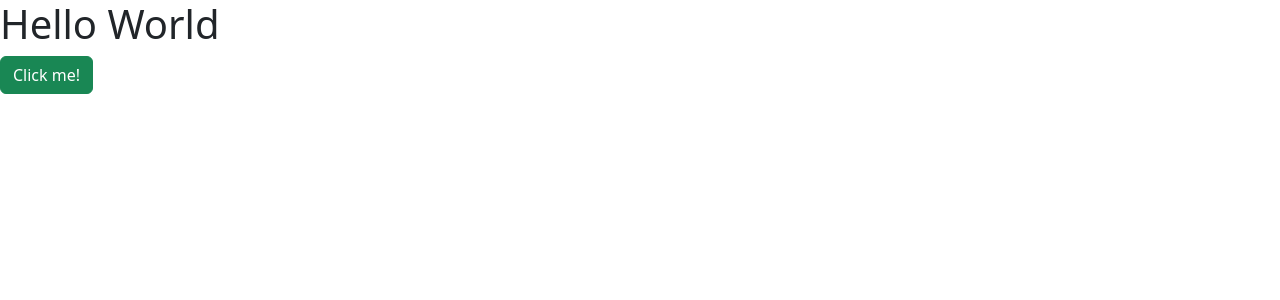
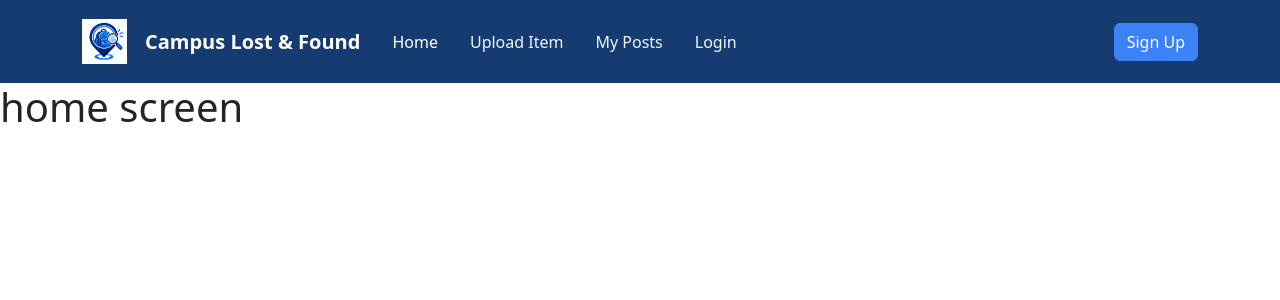
Before and after one commit to 38raghav/campus_finder, a React (Vite) app in the folder Frontend/: page / in a window 1280 px wide. Shown: the top 300 px of the page. Built offline with nearby package versions, Linux system fonts and the light colour scheme.

Commit message:
create a Navbar

```diff
--- a/Frontend/package.json
+++ b/Frontend/package.json
@@ -12,7 +12,8 @@
   "dependencies": {
     "bootstrap": "^5.3.8",
     "react": "^19.2.8",
-    "react-dom": "^19.2.8"
+    "react-dom": "^19.2.8",
+    "react-router-dom": "^7.18.4"
   },
   "devDependencies": {
     "@eslint/js": "^10.0.1",
--- a/Frontend/src/App.jsx
+++ b/Frontend/src/App.jsx
@@ -1,12 +1,19 @@
-import { useState } from 'react'
-
+import Home from "./Pages/Home"
+import Myposts from "./Pages/Myposts"
+import Upload_Item from "./Pages/Upload_Item"
+import { Routes, Route, Link } from 'react-router-dom'
+import Navbar from "./Component/Navbar"
 function App() {
-  const [count, setCount] = useState(0)
 
   return (
     <>
-      <h1>Hello World</h1>
-      <button className='btn btn-success'>Click me!</button>
+       <Navbar/>
+       <Routes>
+              <Route path="/" element={<Home />} />
+              {/* <Route path="/Login" element={<Login />} /> */}
+              <Route path="/Myposts" element={<Myposts/>}/>
+              <Route path="/Upload_Item" element={<Upload_Item/>} />
+      </Routes>
     </>
   )
 }
--- /dev/null
+++ b/Frontend/src/Component/Navbar.css
@@ -0,0 +1,49 @@
+.navbar-logo {
+  width: 45px;
+  height: 45px;
+  object-fit: contain;
+  margin-right: 10px;
+}
+
+.navbar-brand {
+  display: flex;
+  align-items: center;
+  gap: 8px;
+}
+
+.brand-text {
+  color: white;
+  font-size: 20px;
+  font-weight: 700;
+}
+
+.campus-navbar {
+  background-color: #163B70;
+  padding: 14px 0;
+}
+
+.campus-navbar .navbar-brand {
+  color: #FFFFFF;
+}
+
+.campus-navbar .nav-link {
+  color: #EFF6FF;
+  margin: 0 8px;
+}
+
+.campus-navbar .nav-link:hover,
+.campus-navbar .nav-link.active {
+  color: #FFFFFF;
+  border-radius: 6px;
+}
+
+.signup-btn {
+  background-color: #3B82F6;
+  color: #FFFFFF;
+  border: 1px solid #3B82F6;
+}
+
+.signup-btn:hover {
+  background-color: #EFF6FF;
+  color: #163B70;
+}
--- /dev/null
+++ b/Frontend/src/Component/Navbar.jsx
@@ -0,0 +1,69 @@
+import React from 'react';
+import { Link, NavLink } from 'react-router-dom';
+import './Navbar.css';
+function Navbar() {
+  return (
+    <nav
+      className="navbar navbar-expand-lg campus-navbar"
+    >
+      <div className="container">
+        <Link className="navbar-brand d-flex align-items-center" to="/">
+          <img
+          src="/Logo.png"
+          alt="Campus Logo"
+          className="navbar-logo"
+        />
+          <span className="brand-text">
+            Campus Lost & Found
+          </span>
+        </Link>
+
+        <button
+          className="navbar-toggler"
+          type="button"
+          data-bs-toggle="collapse"
+          data-bs-target="#navbarMenu"
+          aria-controls="navbarMenu"
+          aria-expanded="false"
+          aria-label="Toggle navigation"
+        >
+          <span className="navbar-toggler-icon"></span>
+        </button>
+
+        <div className="collapse navbar-collapse" id="navbarMenu">
+          <ul className="navbar-nav me-auto mb-2 mb-lg-0">
+            <li className="nav-item">
+              <NavLink className="nav-link" to="/" end>
+                Home
+              </NavLink>
+            </li>
+
+            <li className="nav-item">
+              <NavLink className="nav-link" to="/Upload_Item">
+                Upload Item
+              </NavLink>
+            </li>
+
+            <li className="nav-item">
+              <NavLink className="nav-link" to="/myposts">
+                My Posts
+              </NavLink>
+            </li>
+
+            <li className="nav-item">
+              <NavLink className="nav-link" to="/login">
+                Login
+              </NavLink>
+            </li>
+          </ul>
+
+            <button className="btn signup-btn"  type="submit">
+              Sign Up
+            </button>
+        </div>
+      </div>
+    </nav>
+  );
+}
+
+export default Navbar;
--- /dev/null
+++ b/Frontend/src/Pages/Home.jsx
@@ -0,0 +1,10 @@
+function Home() {
+
+  return (
+    <>
+      <h1>home screen</h1>
+    </>
+  )
+}
+
+export default Home
--- /dev/null
+++ b/Frontend/src/Pages/Myposts.jsx
@@ -0,0 +1,10 @@
+function Myposts() {
+
+  return (
+    <>
+      <h1>My posts screen</h1>
+    </>
+  )
+}
+
+export default Myposts
--- /dev/null
+++ b/Frontend/src/Pages/Upload_Item.jsx
@@ -0,0 +1,10 @@
+function Upload_Item() {
+
+  return (
+    <>
+      <h1>Upload Item screen</h1>
+    </>
+  )
+}
+
+export default Upload_Item
--- a/Frontend/src/main.jsx
+++ b/Frontend/src/main.jsx
@@ -1,10 +1,13 @@
 import { StrictMode } from 'react'
 import { createRoot } from 'react-dom/client'
-import 'bootstrap/dist/css/bootstrap.min.css';
+import 'bootstrap/dist/css/bootstrap.min.css'
+import { BrowserRouter } from 'react-router-dom'
 import App from './App.jsx'
 
 createRoot(document.getElementById('root')).render(
   <StrictMode>
-    <App />
+    <BrowserRouter>
+      <App />
+    </BrowserRouter>
   </StrictMode>,
 )
```
Also changed, not shown: Frontend/public/Logo.png (added), 1 other file (tests, documents, lock files or other folders).
